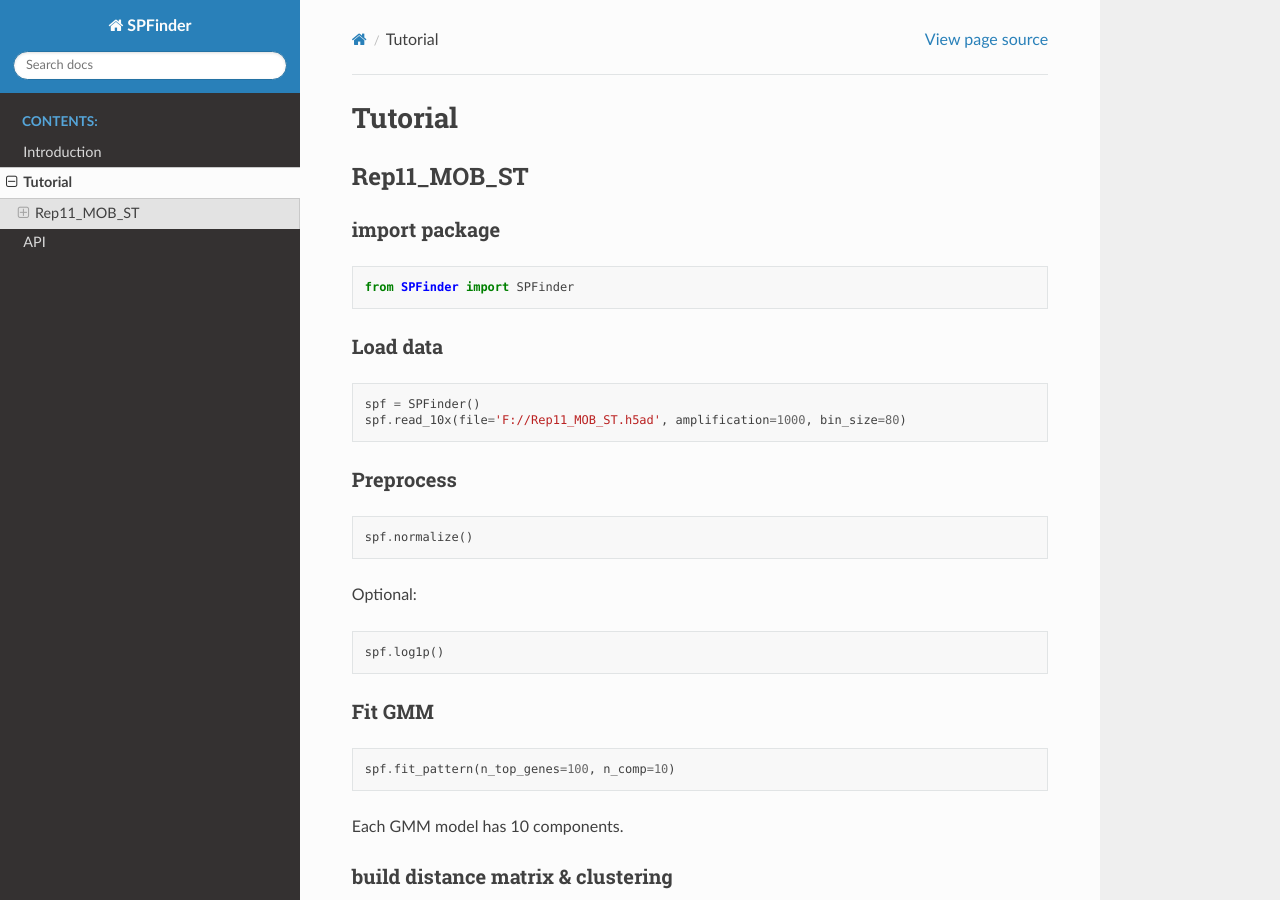
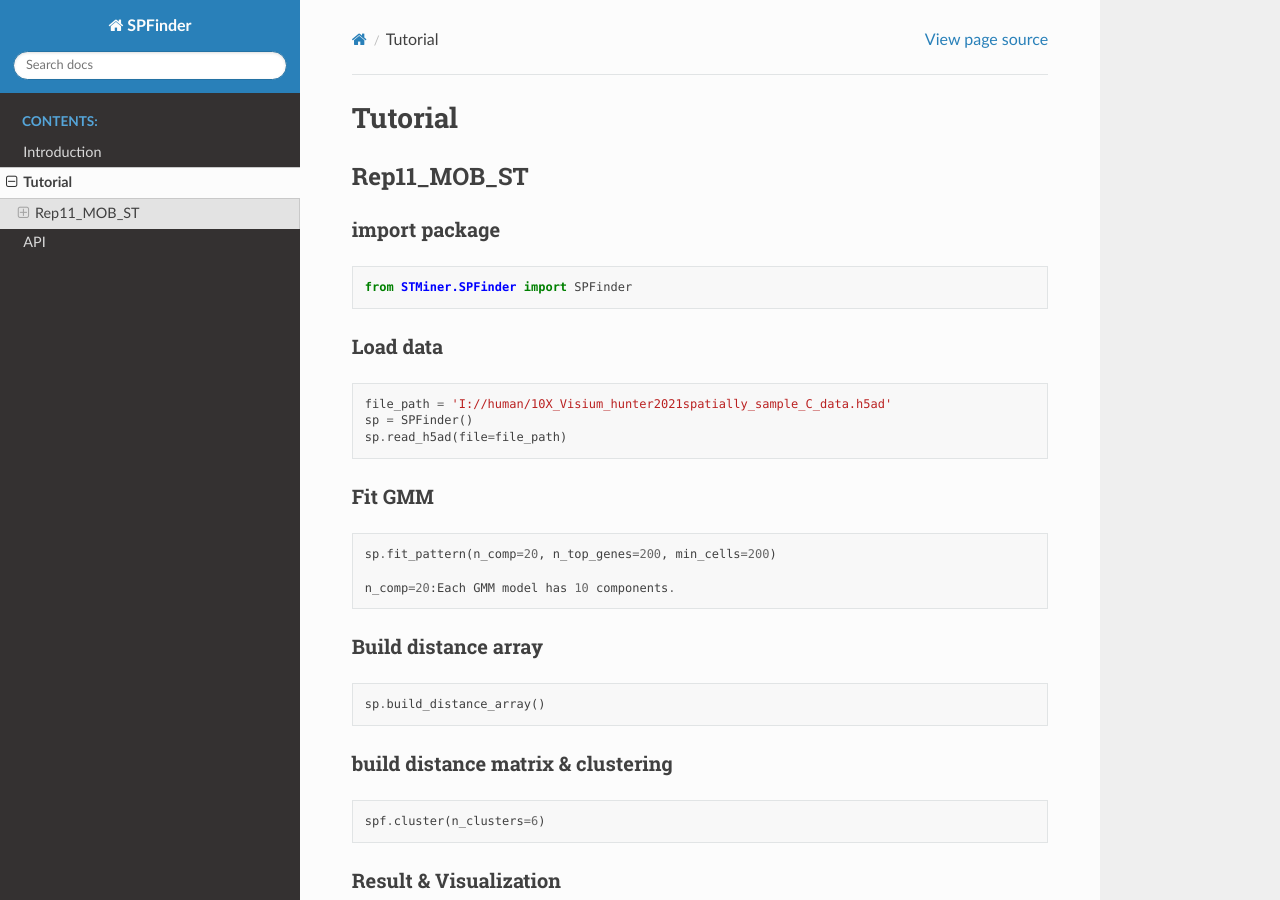
Before and after one commit to PSSUN/STMinerDoc, a Sphinx documentation site: the page built from source/Tutorial/Tutorial.md, in a window 1280 px wide and 900 px high. Built offline with Sphinx 7.4.7 and the Read the Docs theme 2.0.0, drawn with Linux system fonts in a browser that asks for light colours.

Commit message:
Update Tutorial.md

````diff
--- a/source/Tutorial/Tutorial.md
+++ b/source/Tutorial/Tutorial.md
@@ -5,35 +5,32 @@
 ### import package
 
 ```python
-from SPFinder import SPFinder
+from STMiner.SPFinder import SPFinder
 ```
 
 ### Load data
 
 ```python
-spf = SPFinder()
-spf.read_10x(file='F://Rep11_MOB_ST.h5ad', amplification=1000, bin_size=80)
-```
-
-### Preprocess
-
-```python
-spf.normalize()
-```
-
-Optional:
-
-```python
-spf.log1p()
+file_path = 'I://human/10X_Visium_hunter2021spatially_sample_C_data.h5ad'
+sp = SPFinder()
+sp.read_h5ad(file=file_path)
 ```
 
 ### Fit GMM
 
 ```python
-spf.fit_pattern(n_top_genes=100, n_comp=10)
+sp.fit_pattern(n_comp=20, n_top_genes=200, min_cells=200)
+
+n_comp=20:Each GMM model has 10 components.
 ```
 
-Each GMM model has 10 components.
+### Build distance array
+
+```python
+sp.build_distance_array()
+```
+
+
 
 ### build distance matrix & clustering
 
````
